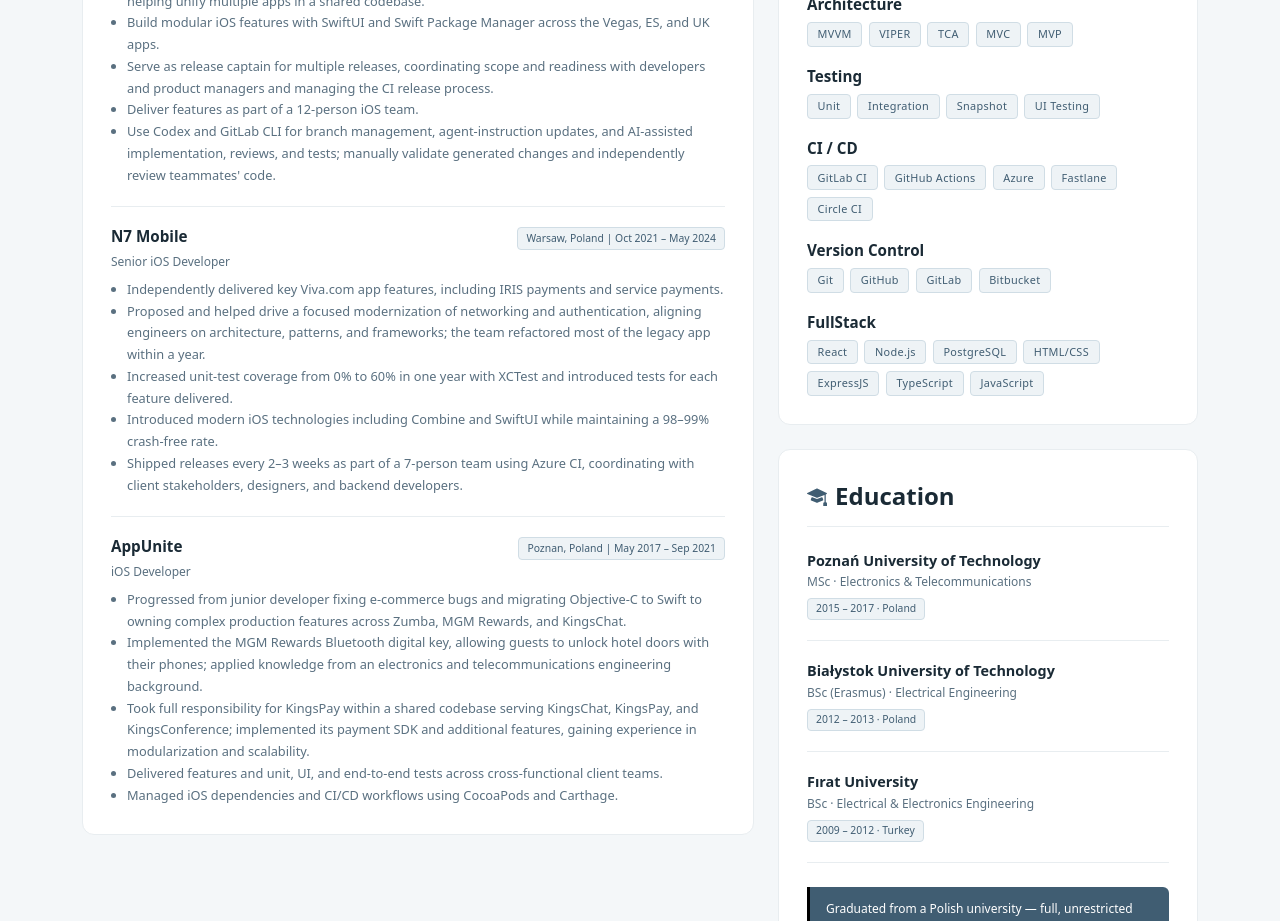
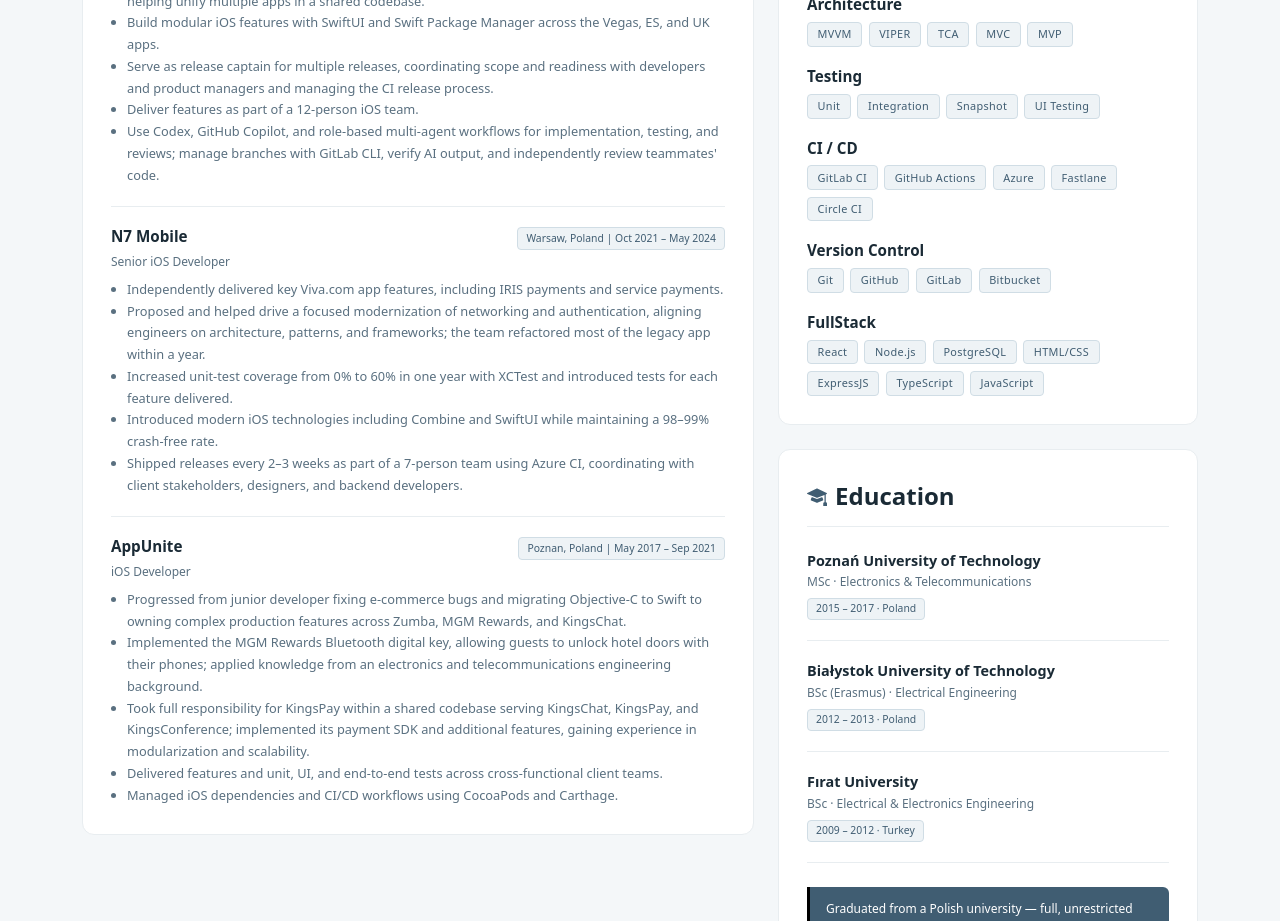
Before and after one commit to fatihkaganemre/personal-webiste, a React (Vite) app in the folder my-website/: page / in a window 1280 px wide. Shown: the part 940-1861 px from the top of the page. Built offline with nearby package versions, Linux system fonts and the light colour scheme.

Commit message:
update experience

```diff
--- a/my-website/src/components/features/Experience.jsx
+++ b/my-website/src/components/features/Experience.jsx
@@ -12,7 +12,7 @@
       "Build modular iOS features with SwiftUI and Swift Package Manager across the Vegas, ES, and UK apps.",
       "Serve as release captain for multiple releases, coordinating scope and readiness with developers and product managers and managing the CI release process.",
       "Deliver features as part of a 12-person iOS team.",
-      "Use Codex and GitLab CLI for branch management, agent-instruction updates, and AI-assisted implementation, reviews, and tests; manually validate generated changes and independently review teammates' code.",
+      "Use Codex, GitHub Copilot, and role-based multi-agent workflows for implementation, testing, and reviews; manage branches with GitLab CLI, verify AI output, and independently review teammates' code.",
     ],
   },
   {
```
